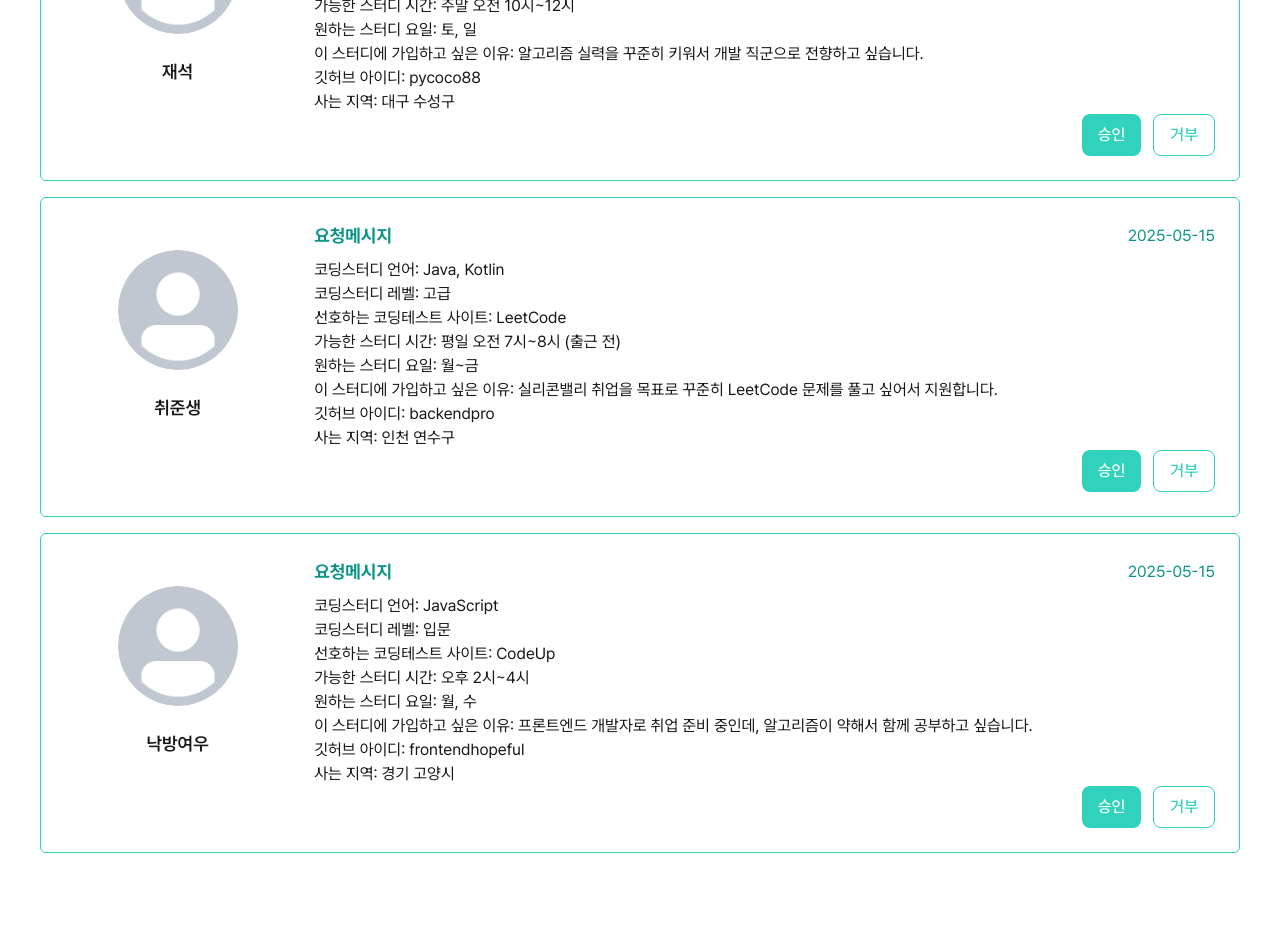
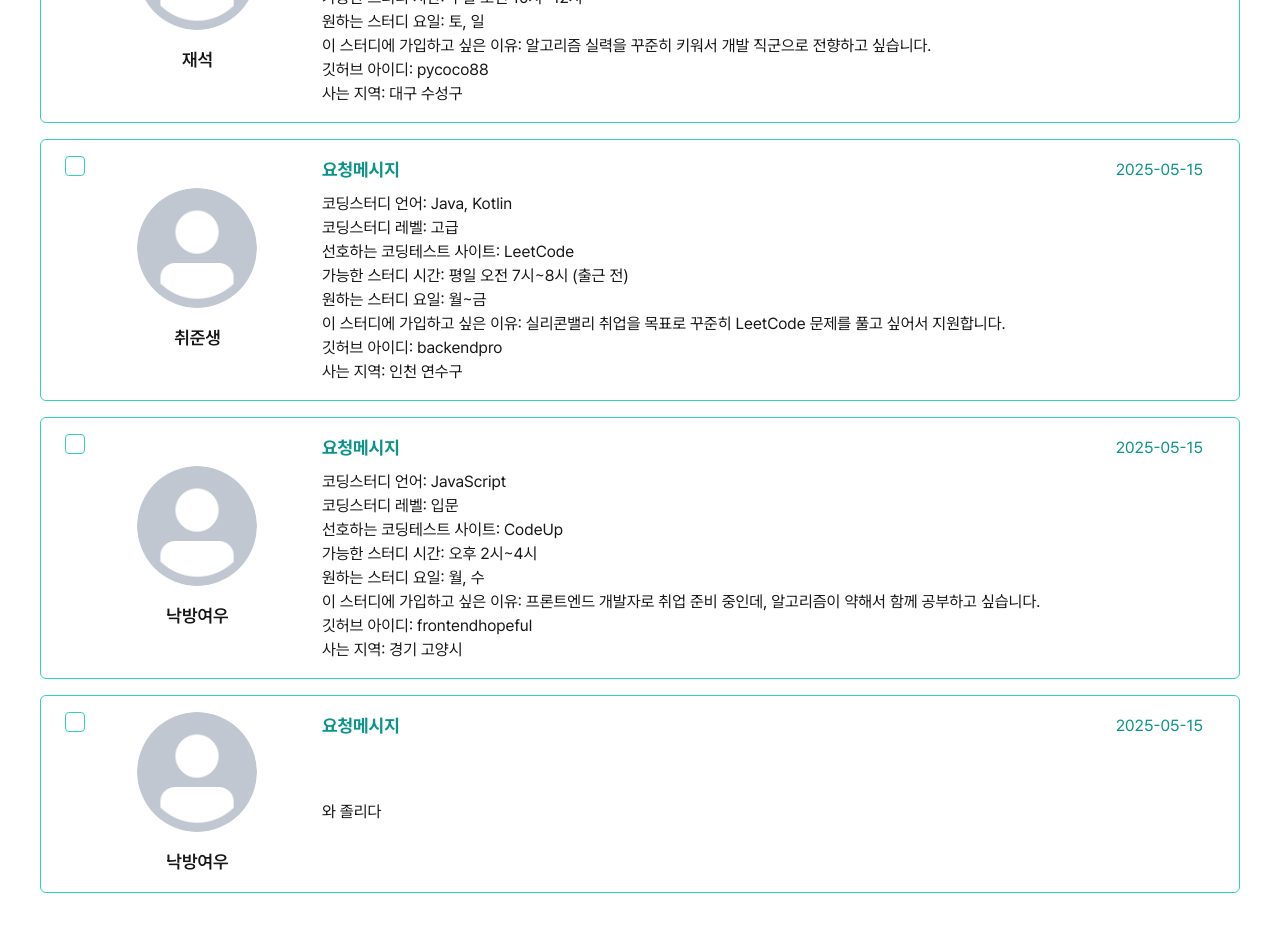
Before and after one commit to Nubblee/NubbleV2-FE, a Next.js app: page /study/1/management/approve in a window 1280 px wide. Shown: the part 880-1812 px from the top of the page. Before the commit the page ends 1781 px from the top, so only its background shows below. Built offline with nearby package versions, Linux system fonts and the light colour scheme.

Commit message:
feat: 스터디 승인요청 관리 체크박스 추가 (#36)

```diff
--- a/app/(default)/study/[title]/management/_component/ApproveCard.tsx
+++ b/app/(default)/study/[title]/management/_component/ApproveCard.tsx
@@ -1,8 +1,9 @@
 import Card from "@/app/(default)/_component/Card";
-import Button from "@/components/Button";
+import Checkbox, { CheckboxProps } from "@/components/Checkbox";
 import ProfileImage from "@/components/ProfileImage";
 
-interface ApproveCardProps {
+interface ApproveCardProps extends CheckboxProps {
+  requestId: number;
   name: string;
   image: string;
   requestedAt: string;
@@ -14,27 +15,28 @@ const ApproveCard = ({
   image,
   requestedAt,
   requestMessage,
+  checked,
+  onChange,
 }: ApproveCardProps) => {
   return (
-    <Card type="green" className=" p-6 w-full">
-      <div className="flex items-center gap-6">
-        <div className="flex flex-col w-1/4 items-center justify-center gap-6">
+    <Card type="green" className="px-6 py-4 w-full">
+      <div className="flex">
+        <div>
+          <Checkbox checked={checked} onChange={onChange} />
+        </div>
+        <div className="flex flex-col w-1/4 items-center justify-center gap-4">
           <ProfileImage size={120} src={image} alt={name} />
           <span className="text-lg font-semibold">{name}</span>
         </div>
-        <div className="flex w-full flex-col gap-2">
+        <div className="flex w-full flex-col gap-2 px-3">
           <div className="flex items-center justify-between">
             <span className="text-lg font-bold text-green-dark">
               요청메시지
             </span>
             <span className="text-green-dark">{requestedAt}</span>
           </div>
-          <span className="whitespace-pre-wrap">{requestMessage}</span>
+          <span className="whitespace-pre-wrap my-auto">{requestMessage}</span>
         </div>
-      </div>
-      <div className="flex justify-end gap-3">
-        <Button>승인</Button>
-        <Button variant="outlined">거부</Button>
       </div>
     </Card>
   );
--- a/app/(default)/study/[title]/management/_component/ApproveList.tsx
+++ b/app/(default)/study/[title]/management/_component/ApproveList.tsx
@@ -1,7 +1,11 @@
+"use client";
+import { useState } from "react";
+import Button from "@/components/Button";
 import ApproveCard from "./ApproveCard";
 
 const approveItems = [
   {
+    requestId: 1,
     name: "명수",
     image: "/basicProfile.png",
     requestedAt: "2025-05-15",
@@ -9,6 +13,7 @@ const approveItems = [
       "코딩스터디 언어: JavaScript, TypeScript\n코딩스터디 레벨: 초급\n선호하는 코딩테스트 사이트: 프로그래머스\n가능한 스터디 시간: 평일 저녁 8시~10시\n원하는 스터디 요일: 월, 수, 금\n이 스터디에 가입하고 싶은 이유: 혼자 공부하다 보니 동기 부여가 안 돼서 같이 꾸준히 해보고 싶어요. \n깃허브 아이디: yujin-dev \n사는 지역: 서울 강남구",
   },
   {
+    requestId: 2,
     name: "재석",
     image: "/basicProfile.png",
     requestedAt: "2025-05-15",
@@ -16,6 +21,7 @@ const approveItems = [
       "코딩스터디 언어: Python\n코딩스터디 레벨: 중급\n선호하는 코딩테스트 사이트: 백준\n가능한 스터디 시간: 주말 오전 10시~12시\n원하는 스터디 요일: 토, 일\n이 스터디에 가입하고 싶은 이유: 알고리즘 실력을 꾸준히 키워서 개발 직군으로 전향하고 싶습니다.\n깃허브 아이디: pycoco88\n사는 지역: 대구 수성구",
   },
   {
+    requestId: 3,
     name: "취준생",
     image: "/basicProfile.png",
     requestedAt: "2025-05-15",
@@ -23,19 +29,42 @@ const approveItems = [
       "코딩스터디 언어: Java, Kotlin\n코딩스터디 레벨: 고급\n선호하는 코딩테스트 사이트: LeetCode\n가능한 스터디 시간: 평일 오전 7시~8시 (출근 전)\n원하는 스터디 요일: 월~금\n이 스터디에 가입하고 싶은 이유: 실리콘밸리 취업을 목표로 꾸준히 LeetCode 문제를 풀고 싶어서 지원합니다.\n깃허브 아이디: backendpro\n사는 지역: 인천 연수구",
   },
   {
+    requestId: 4,
     name: "낙방여우",
     image: "/basicProfile.png",
     requestedAt: "2025-05-15",
     requestMessage:
       "코딩스터디 언어: JavaScript\n코딩스터디 레벨: 입문\n선호하는 코딩테스트 사이트: CodeUp\n가능한 스터디 시간: 오후 2시~4시\n원하는 스터디 요일: 월, 수\n이 스터디에 가입하고 싶은 이유: 프론트엔드 개발자로 취업 준비 중인데, 알고리즘이 약해서 함께 공부하고 싶습니다.\n깃허브 아이디: frontendhopeful\n사는 지역: 경기 고양시",
   },
+  {
+    requestId: 5,
+    name: "낙방여우",
+    image: "/basicProfile.png",
+    requestedAt: "2025-05-15",
+    requestMessage: "와 졸리다",
+  },
 ];
 
 const ApproveList = () => {
+  const [checkedMap, setCheckedMap] = useState<Record<number, boolean>>({});
+
+  const handleCheckedList = (id: number, isChecked: boolean) => {
+    setCheckedMap((prev) => ({ ...prev, [id]: isChecked }));
+  };
+
   return (
     <div className="flex flex-col w-full gap-4">
-      {approveItems.map((item, idx) => (
-        <ApproveCard key={idx} {...item} />
+      <div className="flex justify-end gap-3">
+        <Button>승인</Button>
+        <Button variant="outlined">거부</Button>
+      </div>
+      {approveItems.map((item) => (
+        <ApproveCard
+          key={item.requestId}
+          {...item}
+          checked={!!checkedMap[item.requestId]}
+          onChange={(checked) => handleCheckedList(item.requestId, checked)}
+        />
       ))}
     </div>
   );
```
Also changed, not shown: components/Checkbox.tsx (+14 -12 lines).
